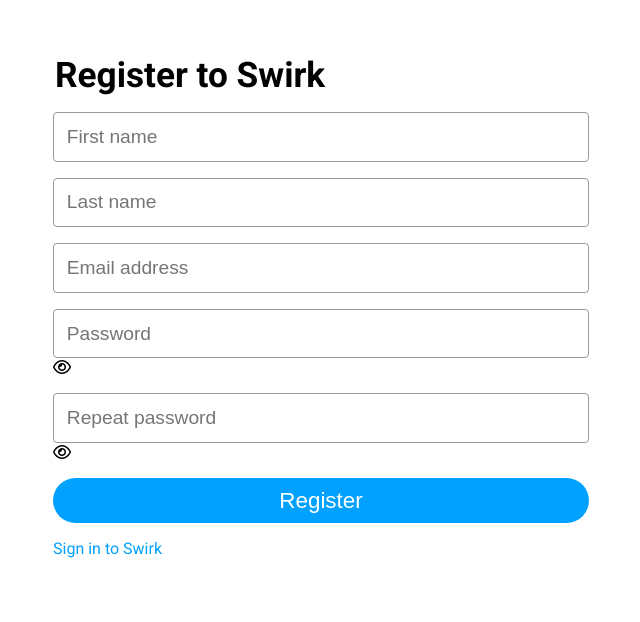
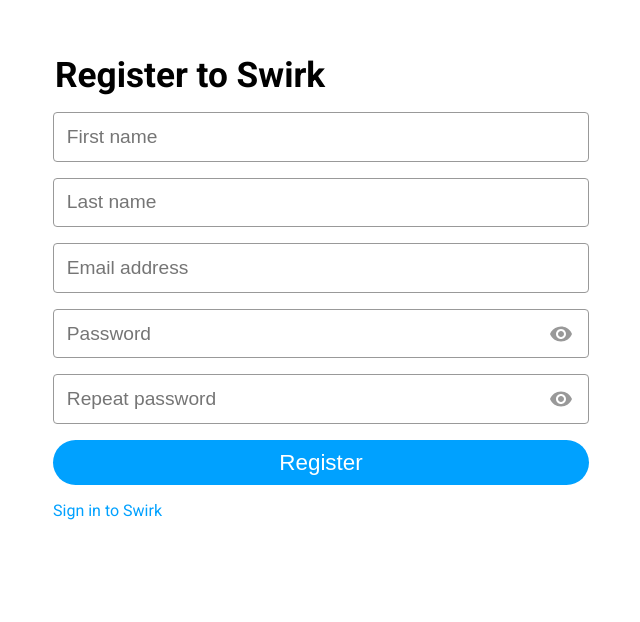
Before and after one commit to ZahariCheyrekov/swirk, a React (Create React App) app in the folder client/: page /register in a window 1280 px wide. Shown: the part 178-800 px from the top of the page, without its empty margins (319-959 px from the left). Built offline with nearby package versions, Linux system fonts and the light colour scheme; the HTML template or start-up script is replaced by a standard one.

Commit message:
Import visibility icon

```diff
--- a/client/src/features/auth/components/Auth.tsx
+++ b/client/src/features/auth/components/Auth.tsx
@@ -1,5 +1,7 @@
 import { useEffect, useState } from "react";
 import { Link, useLocation, useNavigate } from "react-router-dom";
+
+import VisibilityIcon from "@mui/icons-material/Visibility";
 
 import { User } from "../../../interfaces/User";
 import { loginUser, registerUser } from "../services/auth-service";
@@ -98,7 +100,10 @@
               className="auth__form--input auth__password password input"
               onChange={handleChange}
             />
-            <i className="fa-regular fa-eye" onClick={handleIconClick}></i>
+            <VisibilityIcon
+              className="auth__icon--visibility visibility__icon"
+              onClick={handleIconClick}
+            />
           </label>
 
           {!isLogin && (
@@ -110,7 +115,10 @@
                 className="auth__form--input auth__password password input"
                 onChange={handleChange}
               />
-              <i className="fa-regular fa-eye" onClick={handleIconClick}></i>
+              <VisibilityIcon
+                className="auth__icon--visibility visibility__icon"
+                onClick={handleIconClick}
+              />
             </label>
           )}
 
```
